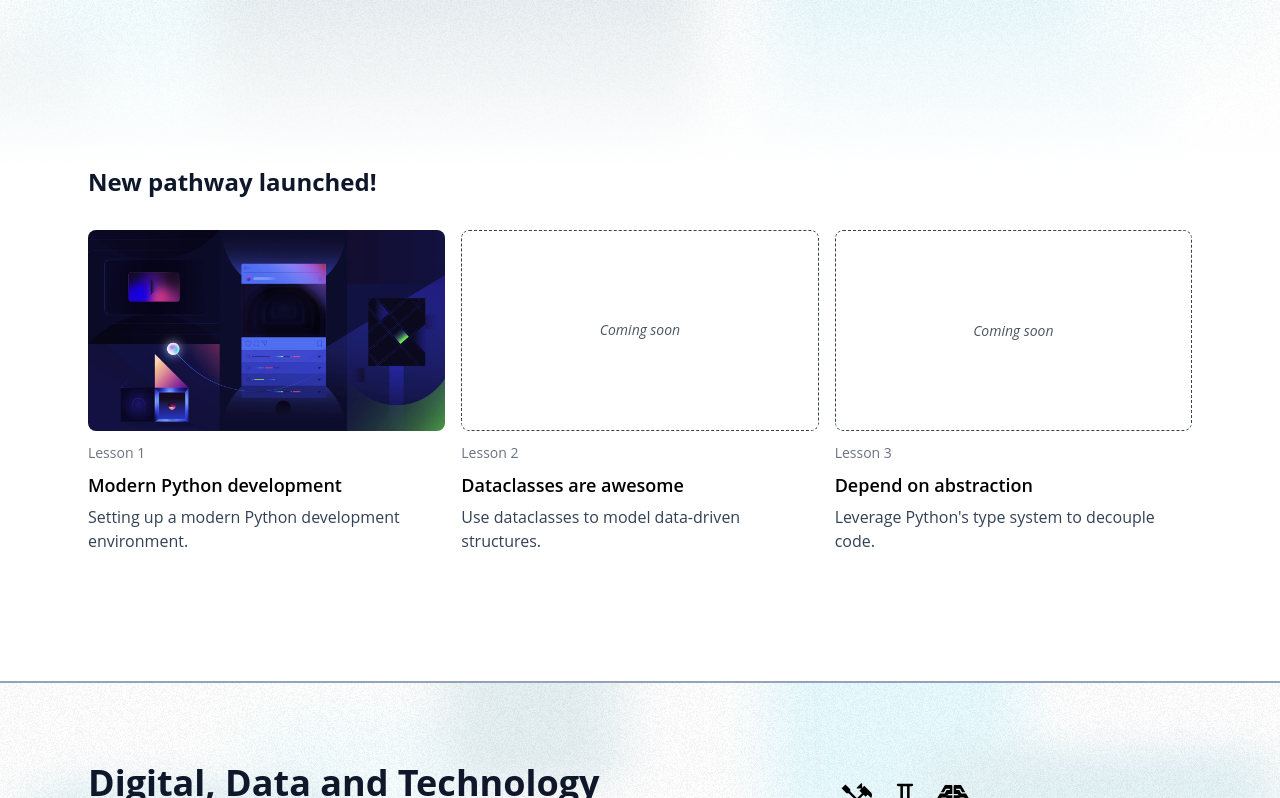
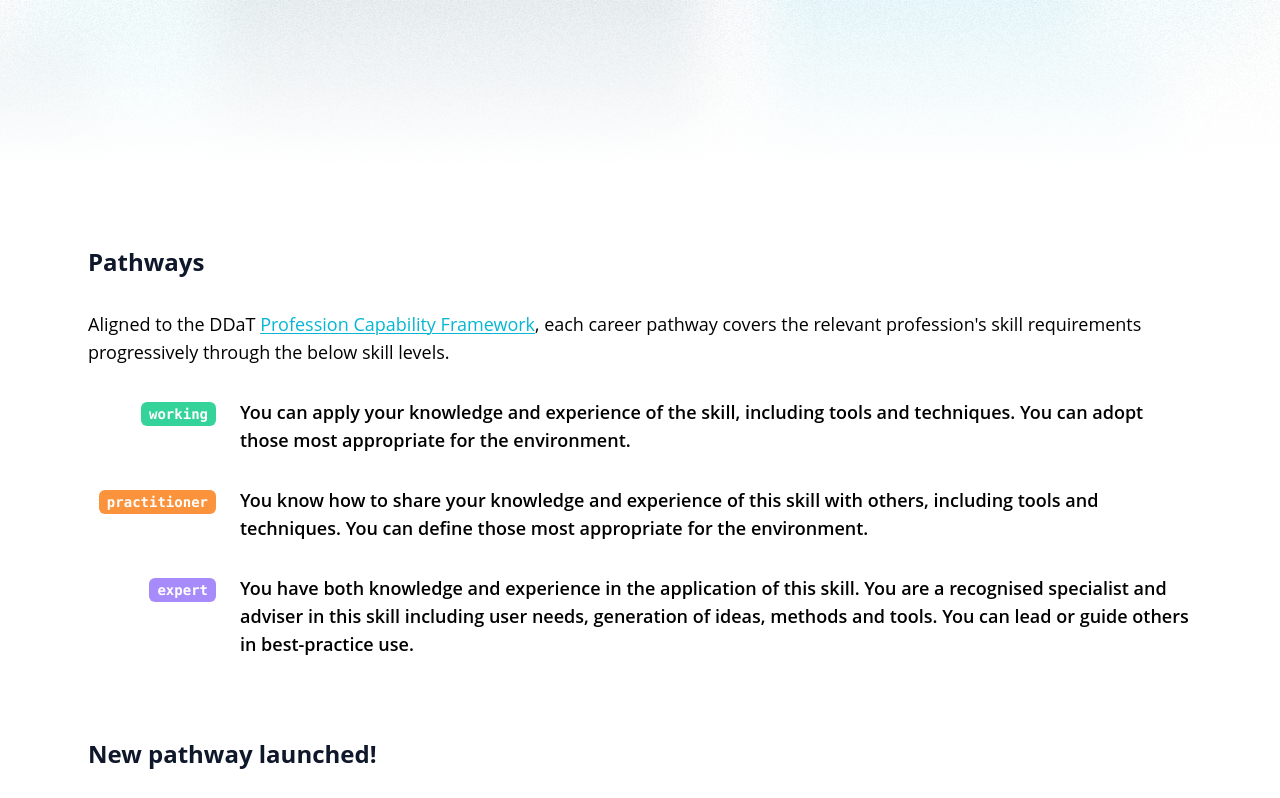
Before and after one commit to ellsphillips/level-up, a Next.js app: page / in a window 1280 px wide. Shown: the part 562-1360 px from the top of the page. Built offline with nearby package versions, Linux system fonts and the light colour scheme.

Commit message:
Feature: ddat level descriptions

```diff
--- a/pages/index.tsx
+++ b/pages/index.tsx
@@ -5,10 +5,14 @@ import { articleData } from '@/data/articles';
 import Link from '@/components/Link';
 import NewsletterSignup from '@/components/NewsletterSignup';
 import WhatsIncluded from '@/components/WhatsIncluded';
+import Chip from '@/components/framework/Chip';
 import PathwayIcon, { type PathwayID } from '@/components/pathway/Icon';
 import Footer from '@/components/theme/Footer';
 import Nav from '@/components/theme/Nav';
 import slugify from '@/lib/utils/slugify';
+import { DDATLevel } from '@/types/framework';
+
+import { DDAT_LEVEL_DATA } from '@/components/framework/Chip';
 
 const Home = () => (
     <>
@@ -30,6 +34,32 @@ const Home = () => (
                         the gap between junior and senior roles
                     </p>
                 </div>
+            </Section>
+
+            <Section className='py-12 space-y-8'>
+                <h2 className='text-2xl font-bold'>Pathways</h2>
+
+                <p className='mt-4 text-lg font-medium'>
+                    Aligned to the DDaT{' '}
+                    <Link href='https://www.gov.uk/government/collections/digital-data-and-technology-profession-capability-framework'>
+                        Profession Capability Framework
+                    </Link>
+                    , each career pathway covers the relevant profession's skill
+                    requirements progressively through the below skill levels.
+                </p>
+
+                {['working', 'practitioner', 'expert'].map((level, i) => (
+                    <div key={i} className='flex space-x-6'>
+                        <div className='flex items-start justify-end w-32 h-full pt-1'>
+                            <Chip variant={level as DDATLevel}>{level}</Chip>
+                        </div>
+                        <div className='flex-1'>
+                            <p className='text-lg font-semibold'>
+                                {DDAT_LEVEL_DATA[level as DDATLevel]}
+                            </p>
+                        </div>
+                    </div>
+                ))}
             </Section>
 
             <Section className='py-8 space-y-8 lg:-top-16'>
@@ -69,7 +99,7 @@ const Home = () => (
 
                         <Link
                             href='https://www.gov.uk/government/collections/digital-data-and-technology-profession-capability-framework'
-                            className='inline-block mt-8 font-semibold hyperlink text-accent hover:text-accent-light'
+                            className='inline-block mt-8 font-semibold hyperlink'
                         >
                             Find out more →
                         </Link>
```
